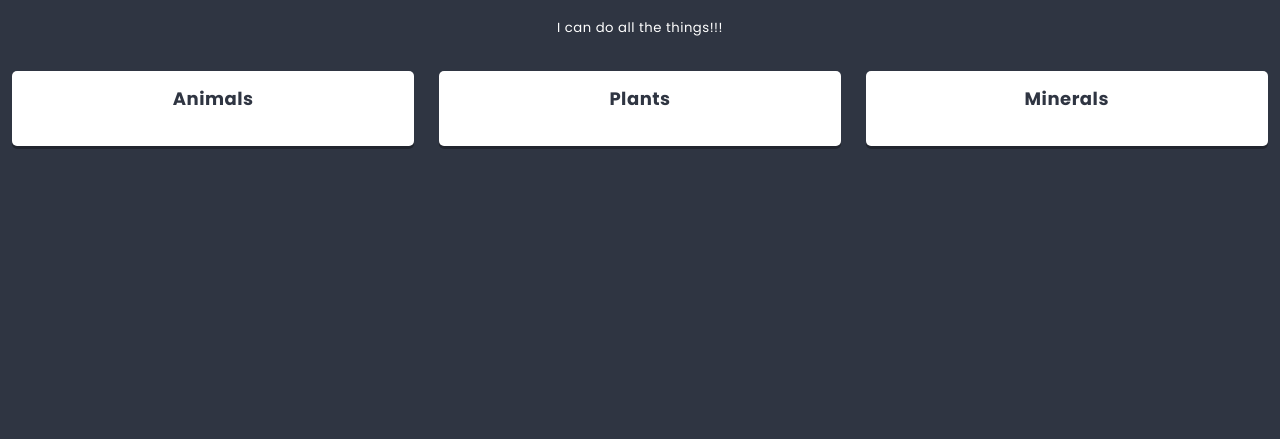
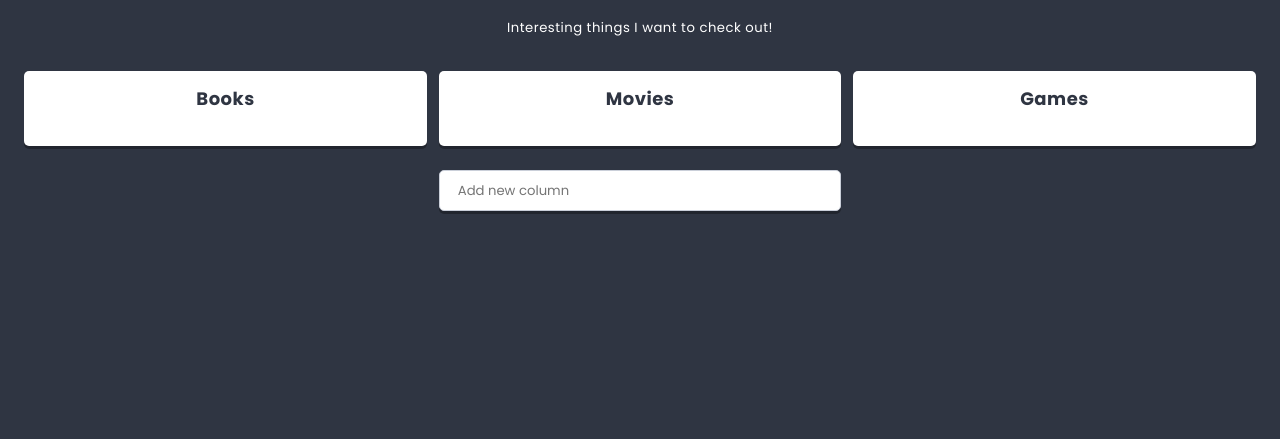
Before and after one commit to filip-taczkowski/learn-react, a React app: page / in a window 1280 px wide. Shown: the part 361-800 px from the top of the page. Built offline with nearby package versions, Linux system fonts and the light colour scheme.

Commit message:
Add new components - button, creator

```diff
--- a/src/components/App/App.js
+++ b/src/components/App/App.js
@@ -1,17 +1,21 @@
 import React from 'react';
+/* Import NPM */
+
+/* Import JS */
+import List from '../List/List';
+import {pageContents, listData} from '../../data/dataStore';
+/* Import Styles */
 import styles from './App.scss';
-import List from '../List/List';
+
 
 
 class App extends React.Component {
   render() {
     return (
       <main className={styles.component}>
-        <h1 className={styles.title}>My first React app</h1>
-        <h2 className={styles.subtitle}>Hello World!</h2>
-        <List title={['Interesting thing I want to check out ', <sup key='1'>soon!</sup>]} image='http://uploads.kodilla.com/bootcamp/fer/11.react/space.png'>
-
-        </List>
+        <h1 className={styles.title}>{pageContents.title}</h1>
+        <h2 className={styles.subtitle}>{pageContents.subtitle}</h2>
+        <List {...listData} />
       </main>
     )
   }
--- /dev/null
+++ b/src/components/Button/Button.js
@@ -0,0 +1,11 @@
+import React from 'react';
+import styles from './Button.scss';
+
+const Button = ({variant = '', ...otherProps}) => (
+  <button
+    {...otherProps}
+    className={styles.component + variant.split(' ').map(name => ' ' + (styles[name] || name)).join('')}
+  />
+);
+
+export default Button;
--- /dev/null
+++ b/src/components/Creator/Creator.js
@@ -0,0 +1,63 @@
+import React from 'react';
+import styles from './Creator.scss';
+import Button from '../Button/Button';
+import PropTypes from 'prop-types';
+
+class Creator extends React.Component {
+  static propTypes = {
+    text: PropTypes.string,
+  }
+
+  static defaultProps = {
+    text: 'Add new item',
+  }
+
+  state = {
+    value: '',
+    visibleButtons: false,
+  }
+
+  handleChange = event => {
+    // console.log(event);
+    this.setState({
+      value: event.target.value,
+      visibleButtons: event.target.value.length > 0
+    });
+  }
+
+  handleOK = () => {
+    if(this.state.value != ''){
+      this.props.action(this.state.value);
+      this.setState({
+        value: '',
+        visibleButtons: false
+      });
+    }
+  }
+
+  handleCancel = () => {
+    this.setState({
+      value: '',
+      visibleButtons: false
+    });
+  }
+
+  render() {
+    return (
+      <div className={styles.component}>
+        <input
+          type='text'
+          placeholder={this.props.text}
+          value={this.state.value}
+          onChange={this.handleChange}
+        />
+        <div className={styles.buttons + (this.state.visibleButtons ? ' ' + styles.buttonsShown : '')}>
+          <Button onClick={this.handleOK}>OK</Button>
+          <Button onClick={this.handleCancel} variant='danger'>cancel</Button>
+        </div>
+      </div>
+    );
+  }
+}
+
+export default Creator;
--- a/src/components/Hero/Hero.js
+++ b/src/components/Hero/Hero.js
@@ -1,10 +1,16 @@
 import React from 'react';
+/* Import NPM */
+import PropTypes from 'prop-types';
+import ReactHtmlParser from 'react-html-parser';
+/* Import JS */
+
+/* Import Styles */
 import styles from './Hero.scss';
-import PropTypes from 'prop-types';
+
 
 const Hero = props => (
     <header className={styles.component}>
-        <h2 className={styles.title}>{props.titleText}</h2>
+        <h2 className={styles.title}>{ReactHtmlParser(props.titleText)}</h2>
         <img className={styles.image} src={props.imageSrc} ></img>
     </header>
 )
--- a/src/components/List/List.js
+++ b/src/components/List/List.js
@@ -1,18 +1,46 @@
 import React from 'react';
+/* Import NPM */
+import PropTypes from 'prop-types';
+import ReactHtmlParser from 'react-html-parser';
+/* Import JS */
+import Hero from '../Hero/Hero';
+import Column from '../Column/Column';
+import Creator from '../Creator/Creator';
+import {settings} from '../../data/dataStore';
+/* Import Styles */
 import styles from './List.scss';
-import Hero from '../Hero/Hero';
-import PropTypes from 'prop-types';
-import Column from '../Column/Column';
+
 
 class List extends React.Component {
+    state = {
+        columns: this.props.columns || [],
+    }
+
     static propTypes = {
         title: PropTypes.node.isRequired,
         image: PropTypes.string.isRequired,
-        children: PropTypes.node,
+        description: PropTypes.node,
+        columns: PropTypes.array,
     }
 
     static defaultProps = {
-        children: <p>I can do all the things!!!</p>,
+        description: settings.defaultListDescription,
+    }
+
+    addColumn(title) {
+        this.setState(state => (
+            {
+                columns: [
+                    ...state.columns,
+                    {
+                        key: state.columns.length ? state.columns[state.columns.length-1].key+1 : 0,
+                        title,
+                        icon: 'list-alt',
+                        cards: [],
+                    }
+                ]
+            }
+        ))
     }
 
     render() {
@@ -20,12 +48,15 @@ class List extends React.Component {
             <section className={styles.components}>
                <Hero titleText={this.props.title} imageSrc={this.props.image} />
                <div className={styles.description}>
-                    {this.props.children}
+                    {ReactHtmlParser(this.props.description)}
                </div>
                <div className={styles.columns}>
-                   <Column title='Animals' />
-                   <Column title='Plants' />
-                   <Column title='Minerals' />
+                   {this.state.columns.map(({key, ...columnProps}) => (
+                       <Column key={key} {...columnProps} />
+                   ))}
+               </div>
+               <div className={styles.creator}>
+                    <Creator text={settings.columnCreatorText} action={title => this.addColumn(title)} />
                </div>
             </section>
         )
--- a/src/components/List/List.scss
+++ b/src/components/List/List.scss
@@ -11,7 +11,8 @@
 
 .columns {
   display: flex;
-  justify-content: space-between;
+  flex-wrap: wrap;
+  justify-content: center;
   overflow: auto;
 }
 
```
Also changed, not shown: src/components/Column/Column.js (+6 -1 lines).
